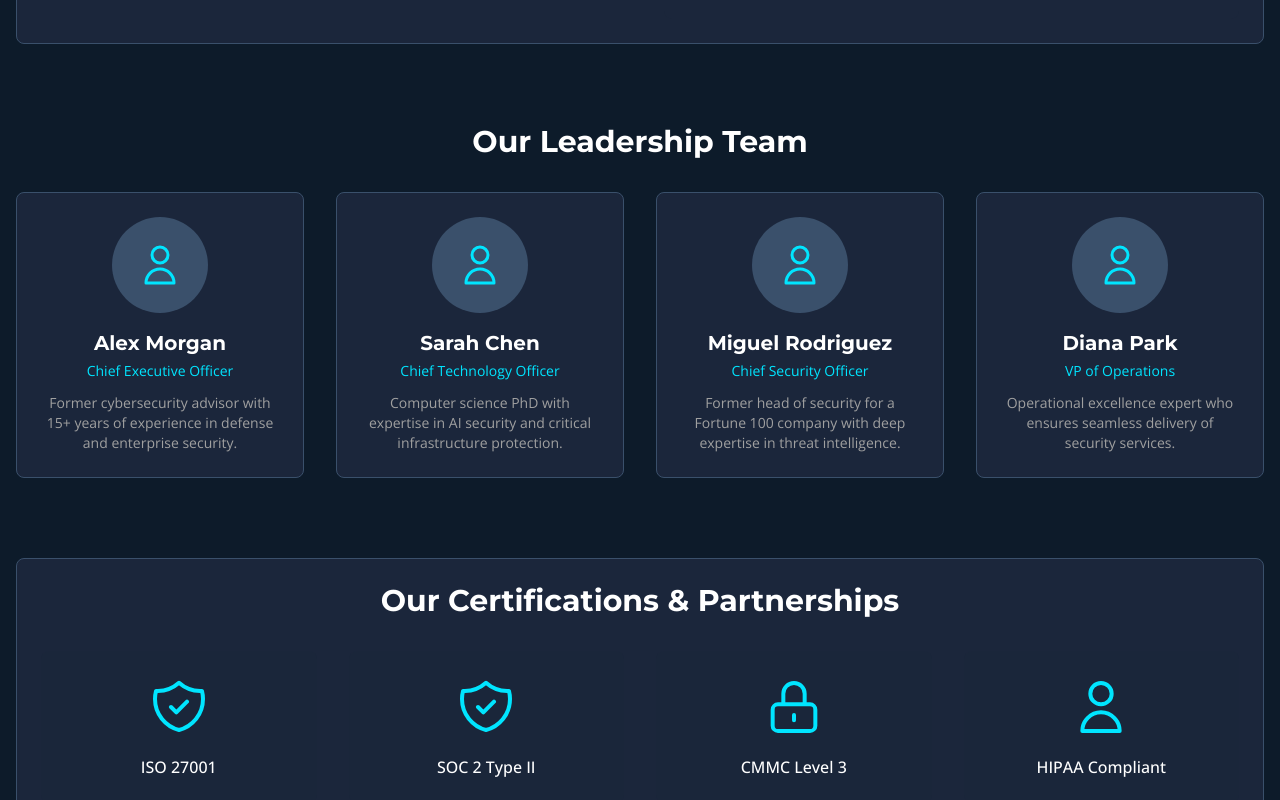
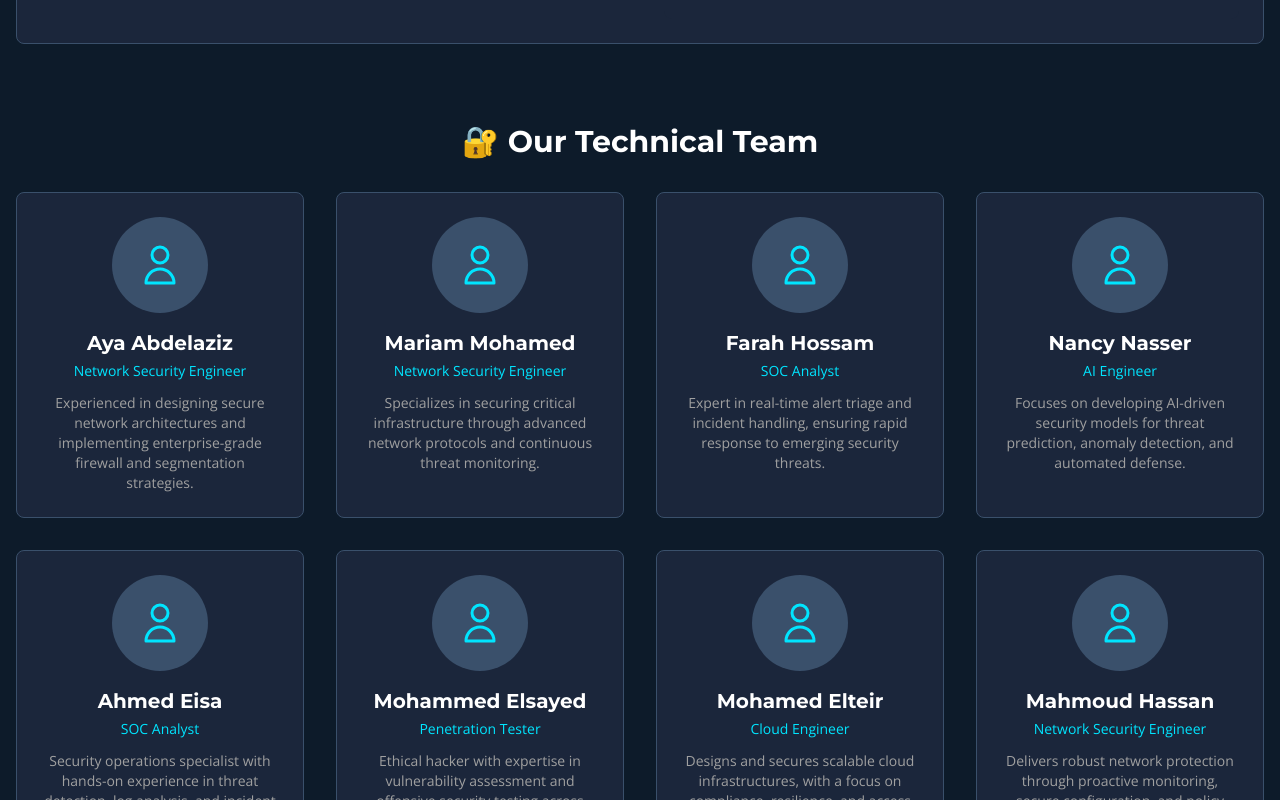
Before and after one commit to ahmedeisa99/secureture-future-web, a React (Vite) app: page /about in a window 1280 px wide. Shown: the part 1060-1860 px from the top of the page. Built offline with nearby package versions, Linux system fonts and the light colour scheme.

Commit message:
Replace leadership team section
Replaced the "Our Leadership Team" section in the About page with the "Our Technical Team" section, including the provided team member details.

```diff
--- a/src/pages/About.tsx
+++ b/src/pages/About.tsx
@@ -106,28 +106,48 @@ const About = () => {
           </div>
 
           <div className="mb-20">
-            <h2 className="text-3xl font-bold mb-8 text-center">Our Leadership Team</h2>
+            <h2 className="text-3xl font-bold mb-8 text-center">🔐 Our Technical Team</h2>
             <div className="grid grid-cols-1 md:grid-cols-2 lg:grid-cols-4 gap-8">
               {[
                 {
-                  name: "Alex Morgan",
-                  role: "Chief Executive Officer",
-                  bio: "Former cybersecurity advisor with 15+ years of experience in defense and enterprise security.",
+                  name: "Aya Abdelaziz",
+                  role: "Network Security Engineer",
+                  bio: "Experienced in designing secure network architectures and implementing enterprise-grade firewall and segmentation strategies.",
                 },
                 {
-                  name: "Sarah Chen",
-                  role: "Chief Technology Officer",
-                  bio: "Computer science PhD with expertise in AI security and critical infrastructure protection.",
+                  name: "Mariam Mohamed",
+                  role: "Network Security Engineer",
+                  bio: "Specializes in securing critical infrastructure through advanced network protocols and continuous threat monitoring.",
                 },
                 {
-                  name: "Miguel Rodriguez",
-                  role: "Chief Security Officer",
-                  bio: "Former head of security for a Fortune 100 company with deep expertise in threat intelligence.",
+                  name: "Farah Hossam",
+                  role: "SOC Analyst",
+                  bio: "Expert in real-time alert triage and incident handling, ensuring rapid response to emerging security threats.",
                 },
                 {
-                  name: "Diana Park",
-                  role: "VP of Operations",
-                  bio: "Operational excellence expert who ensures seamless delivery of security services.",
+                  name: "Nancy Nasser",
+                  role: "AI Engineer",
+                  bio: "Focuses on developing AI-driven security models for threat prediction, anomaly detection, and automated defense.",
+                },
+                {
+                  name: "Ahmed Eisa",
+                  role: "SOC Analyst",
+                  bio: "Security operations specialist with hands-on experience in threat detection, log analysis, and incident response across enterprise environments.",
+                },
+                {
+                  name: "Mohammed Elsayed",
+                  role: "Penetration Tester",
+                  bio: "Ethical hacker with expertise in vulnerability assessment and offensive security testing across diverse systems.",
+                },
+                {
+                  name: "Mohamed Elteir",
+                  role: "Cloud Engineer",
+                  bio: "Designs and secures scalable cloud infrastructures, with a focus on compliance, resilience, and access control.",
+                },
+                {
+                  name: "Mahmoud Hassan",
+                  role: "Network Security Engineer",
+                  bio: "Delivers robust network protection through proactive monitoring, secure configuration, and policy enforcement.",
                 }
               ].map((member, index) => (
                 <div key={index} className="cyber-card text-center">
```
